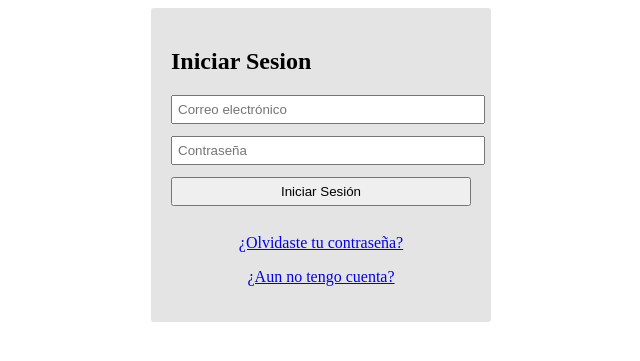
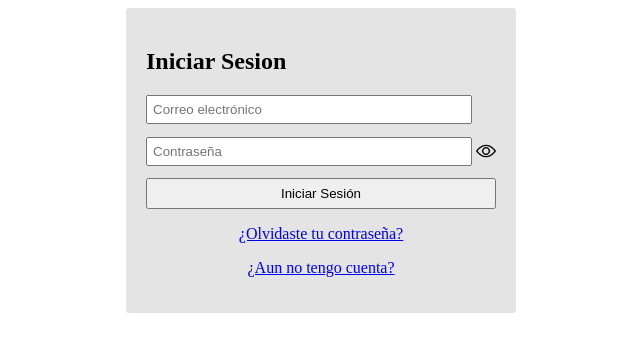
Before and after one commit to SRR967/ProyectoDesarrolloSoftware, a Flask app: template templates/IniciarSesion.html in a window 1280 px wide. Shown: the top 361 px of the page, without its empty margins (319-959 px from the left). Run offline with Flask 2, Linux system fonts and the light colour scheme; the template is opened without the code that fills it, so the values that code supplies are empty.

Commit message:
Mejora de vision

```diff
--- a/static/css/IniciarSesion.css
+++ b/static/css/IniciarSesion.css
@@ -1,11 +1,9 @@
-
 h1{
     text-align: center;
-
 }
 
 form{
-    width: 300px;
+    width: 350px;
     margin: auto;
     padding: 20px;
     border-radius: 3px ;
@@ -14,10 +12,21 @@ form{
 
 .datos {
     margin-bottom: 12px;
-    width: 100%;
+    width: 89%;
     padding: 5px;
 
 }
+.boton{
+    width: 100%;
+    padding: 6px;
+}
+
 p{
     text-align: center;
 }
+
+input.img_contrasenia{
+    position: relative;
+    top: 5px;
+    width: 20px;
+}
--- a/templates/IniciarSesion.html
+++ b/templates/IniciarSesion.html
@@ -12,9 +12,10 @@
         <h2>Iniciar Sesion</h1>
         <input class="datos" type="text" name="" id="" placeholder="Correo electrónico"> <br>
         <input class="datos"type="text" name="" id="" placeholder="Contraseña">
+        <input class="img_contrasenia" type="image" src="../static/images/dummy.png">
         <br>
 
-        <input class="datos"type="button" name="" id="" value="Iniciar Sesión">
+        <input class="boton"type="button" name="" id="" value="Iniciar Sesión">
         <p><a href="#">¿Olvidaste tu contraseña?</a> </p>
         <p><a href="#"> ¿Aun no tengo cuenta?</a></p>
 
```
Also changed, not shown: templates/SuperAdministrador.html (+6 -1 lines), static/images/lupa.png (added).
